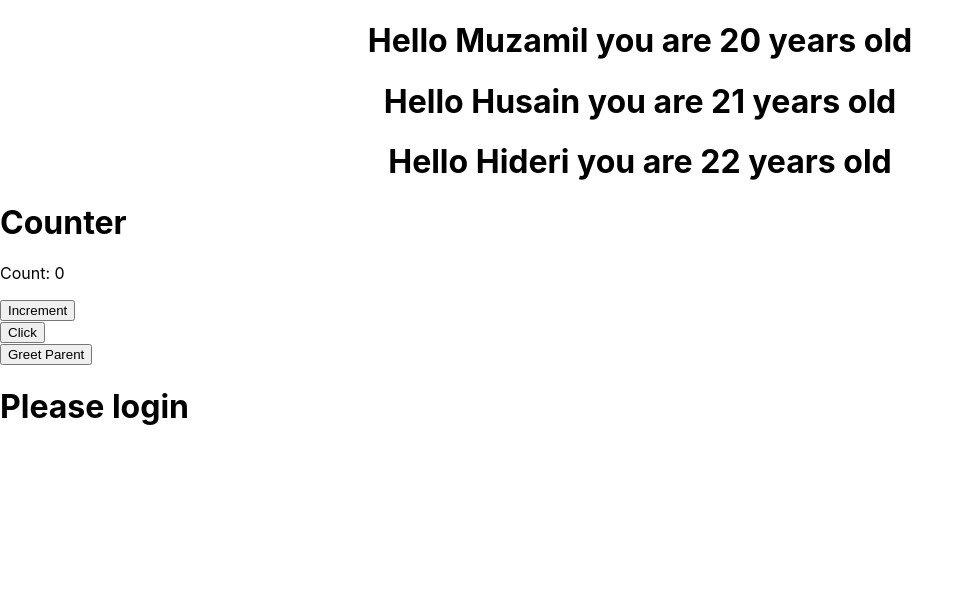
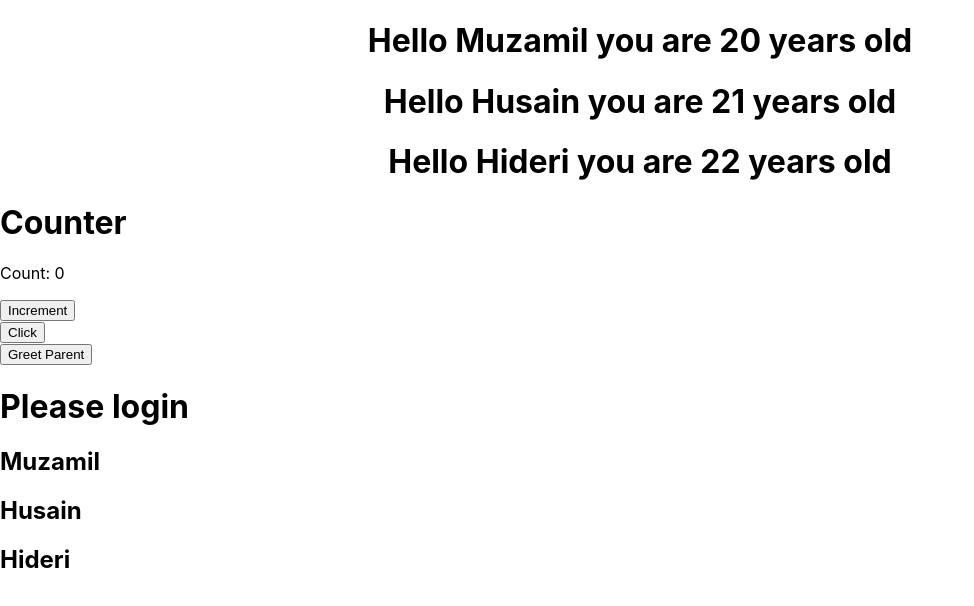
Before and after one commit to MuzamilHussainHaideri/React, a React (Create React App) app: page / in a window 1280 px wide. Shown: the top 606 px of the page, without its empty margins (0-974 px from the left). Built offline with nearby package versions, Linux system fonts and the light colour scheme.

Commit message:
Added list.

```diff
--- a/src/App.js
+++ b/src/App.js
@@ -4,6 +4,7 @@
 import { ClickHandler } from './components/ClickHandler';
 import { ParentComponent } from './components/ParentComponent';
 import { UserGreeting } from './components/UserGreeting';
+import { NameList } from './components/NameList';
 
 function App() {
   return (
@@ -25,6 +26,9 @@
       <div>
         <UserGreeting />
       </div>
+      <div>
+        <NameList />
+      </div>
     </div>
   );
 }
--- /dev/null
+++ b/src/components/NameList.js
@@ -0,0 +1,6 @@
+export const NameList = () => {
+    const names = ['Muzamil', 'Husain', 'Hideri'];
+    return <div>
+        {names.map((name) => <h2>{name}</h2>)}
+    </div>
+}
```
